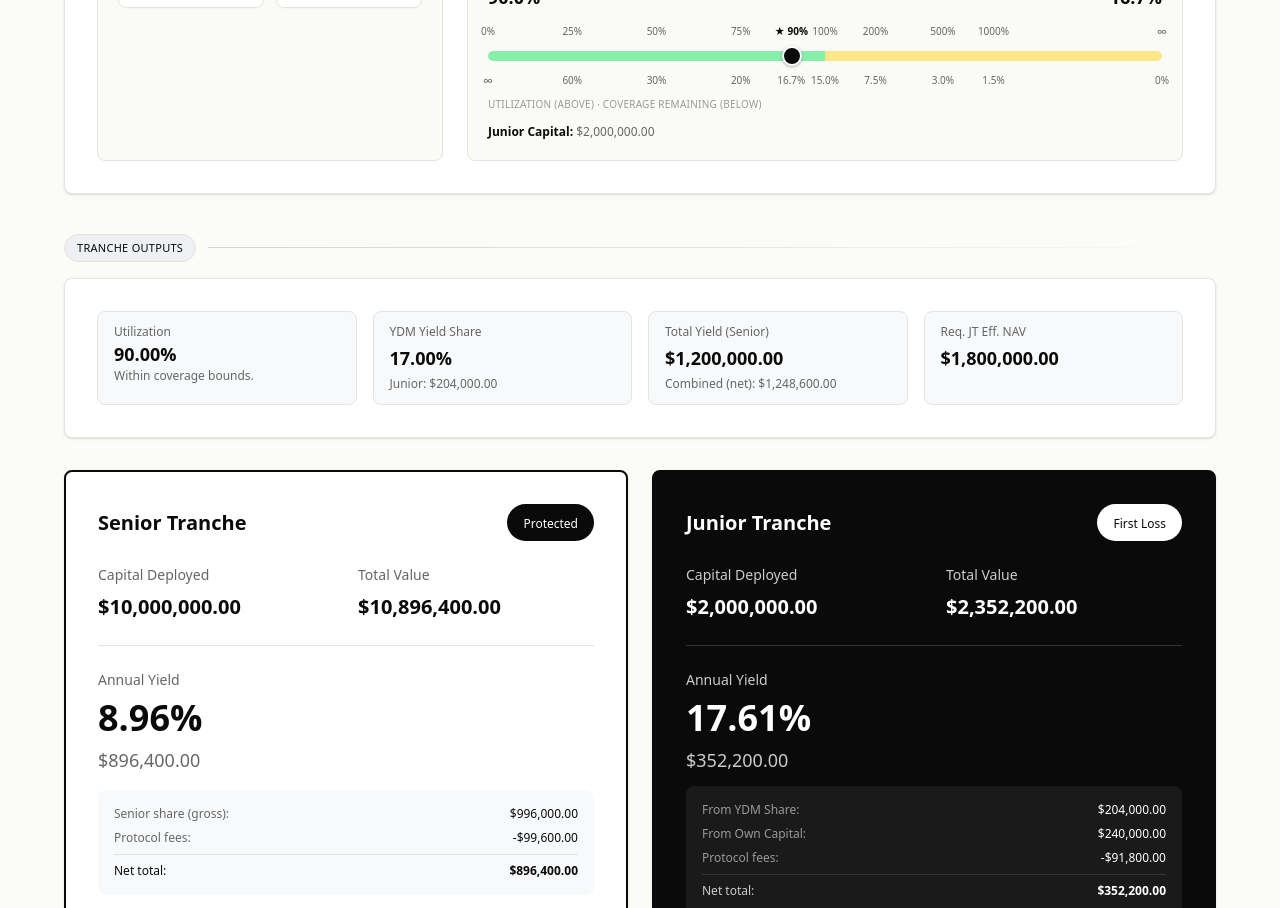
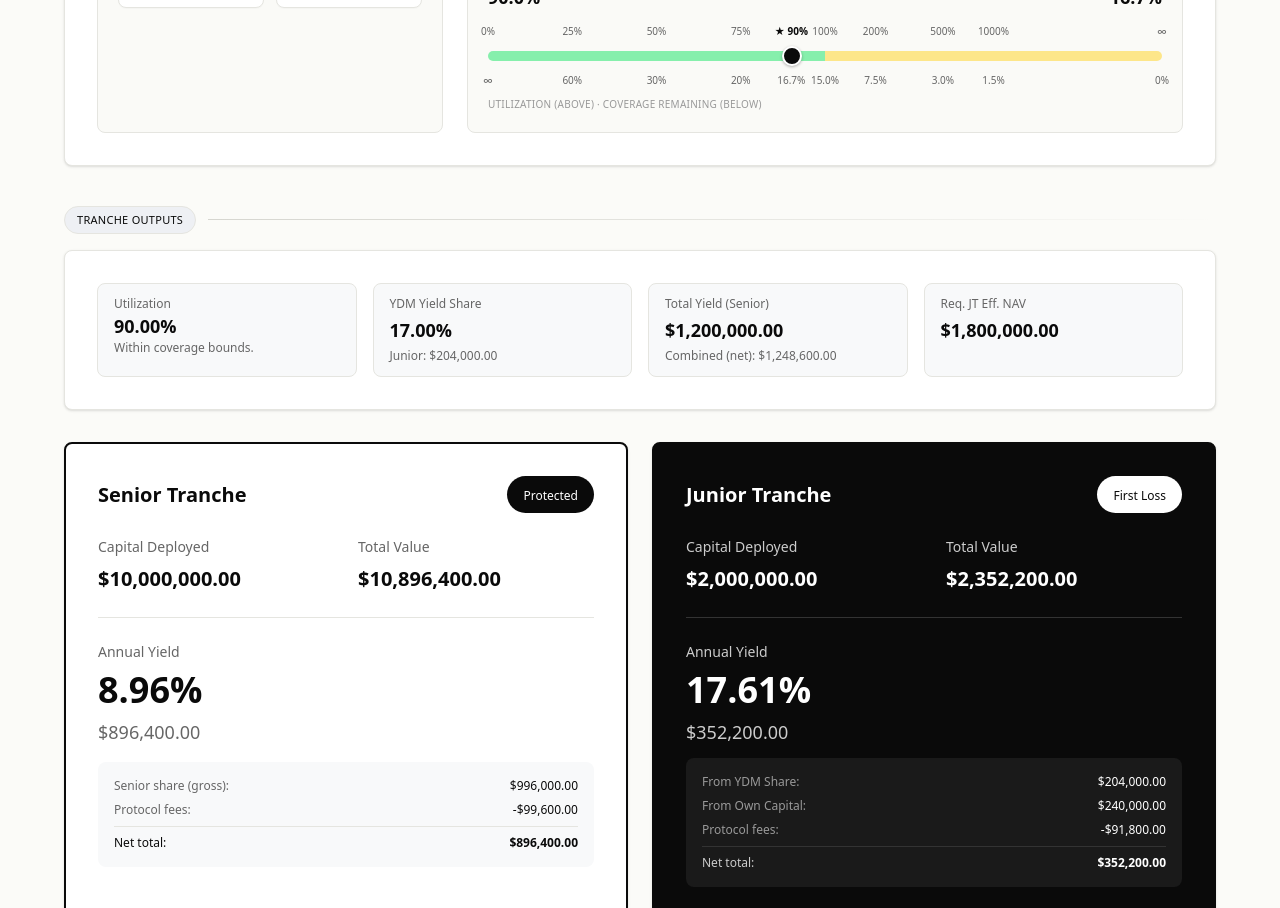
Before and after one commit to roycoprotocol/royco-simulator, a Next.js app: page / in a window 1280 px wide. Shown: the part 840-1748 px from the top of the page. Built offline with nearby package versions, Linux system fonts and the light colour scheme.

Commit message:
remove redundant derived-capital summary line under slider

```diff
--- a/app/page.tsx
+++ b/app/page.tsx
@@ -1010,19 +1010,6 @@ export default function YieldSimulator() {
                       Utilization above 100% implies a Junior drawdown has occurred. The protocol blocks new Senior deposits past 100%, so reaching this state requires Junior NAV losses.
                     </div>
                   )}
-                  <div className="mt-3 text-xs text-[#666666]">
-                    {capitalInputMode === 'senior-fixed' ? (
-                      <>
-                        <span className="font-semibold text-[#0a0a0a]">Junior Capital: </span>
-                        {juniorCapital ? `$${juniorCapital}` : '— (utilization below β · coverage; raise utilization)'}
-                      </>
-                    ) : (
-                      <>
-                        <span className="font-semibold text-[#0a0a0a]">Senior Capital: </span>
-                        {seniorCapital ? `$${seniorCapital}` : '— (utilization below β · coverage; raise utilization)'}
-                      </>
-                    )}
-                  </div>
                 </div>
               </div>
 
```
